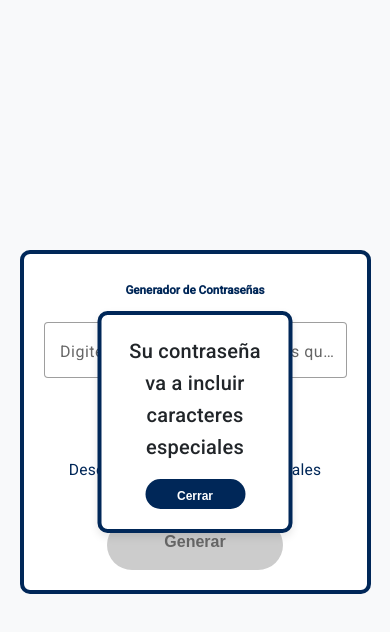
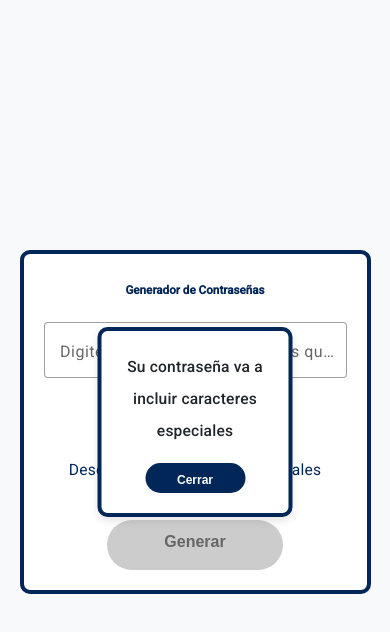
Before and after one commit to Edwingtr28/GenerarContrasenas, an Angular app: page / in a window 390 px wide. Both pictures are taken after a click on the switch 193 px from the left and 491 px from the top of the page. Shown: the top 632 px of the page. Built offline with nearby package versions, Linux system fonts and the light colour scheme.

Commit message:
modified:   src/app/app.component.css 	modified:   src/app/app.component.html

```diff
--- a/src/app/app.component.css
+++ b/src/app/app.component.css
@@ -146,6 +146,11 @@
       text-align: center;
     }
 
+    .text-message{
+      font-size: 4vw;
+      max-width: 20em;
+    }
+
     .adjustable-text {
       color: #002758;
       text-align: center;
@@ -189,12 +194,34 @@
     .modal-container {
       width: 50%;
       max-width: 300px;
+      position: fixed;
     }
 
     .modal-container {
       position: fixed;
       top: 50%;
       left: 50%;
+      transform: translate(-50%, -50%);
+      background: white;
+      padding: 20px;
+      box-shadow: 0 4px 8px rgba(0, 0, 0, 0.1);
+      z-index: 1000;
+
+      text-align: center;
+      border: 4px solid #002758;
+      border-radius: 10px;
+    }
+
+    .modal-container1 {
+      width: 50%;
+      max-width: 300px;
+      position: fixed;
+    }
+
+    .modal-container1 {
+      position: fixed;
+      top: 46%;
+      left: 46%;
       transform: translate(-50%, -50%);
       background: white;
       padding: 20px;
--- a/src/app/app.component.html
+++ b/src/app/app.component.html
@@ -30,9 +30,9 @@
 
 <!-- Contenido del modal -->
 <ng-container *ngIf="mostrarModal" class="mobile-container">
-  <div class="modal-container">
+  <div class="modal-container1">
     <div class="container-text">
-      <h2> {{Message}}
+      <h2 class="text-message"> {{Message}}
         <div class="scroltext">
           <span>{{Contrasena}}</span>
         </div>
@@ -48,7 +48,7 @@
 <ng-container *ngIf="mostrarModalMessage" class="mobile-container">
   <div class="modal-container">
     <div class="container-text">
-      <h2> {{Message}}
+      <h2 class="text-message"> {{Message}}
       </h2>
       </div>
     <div>
```
